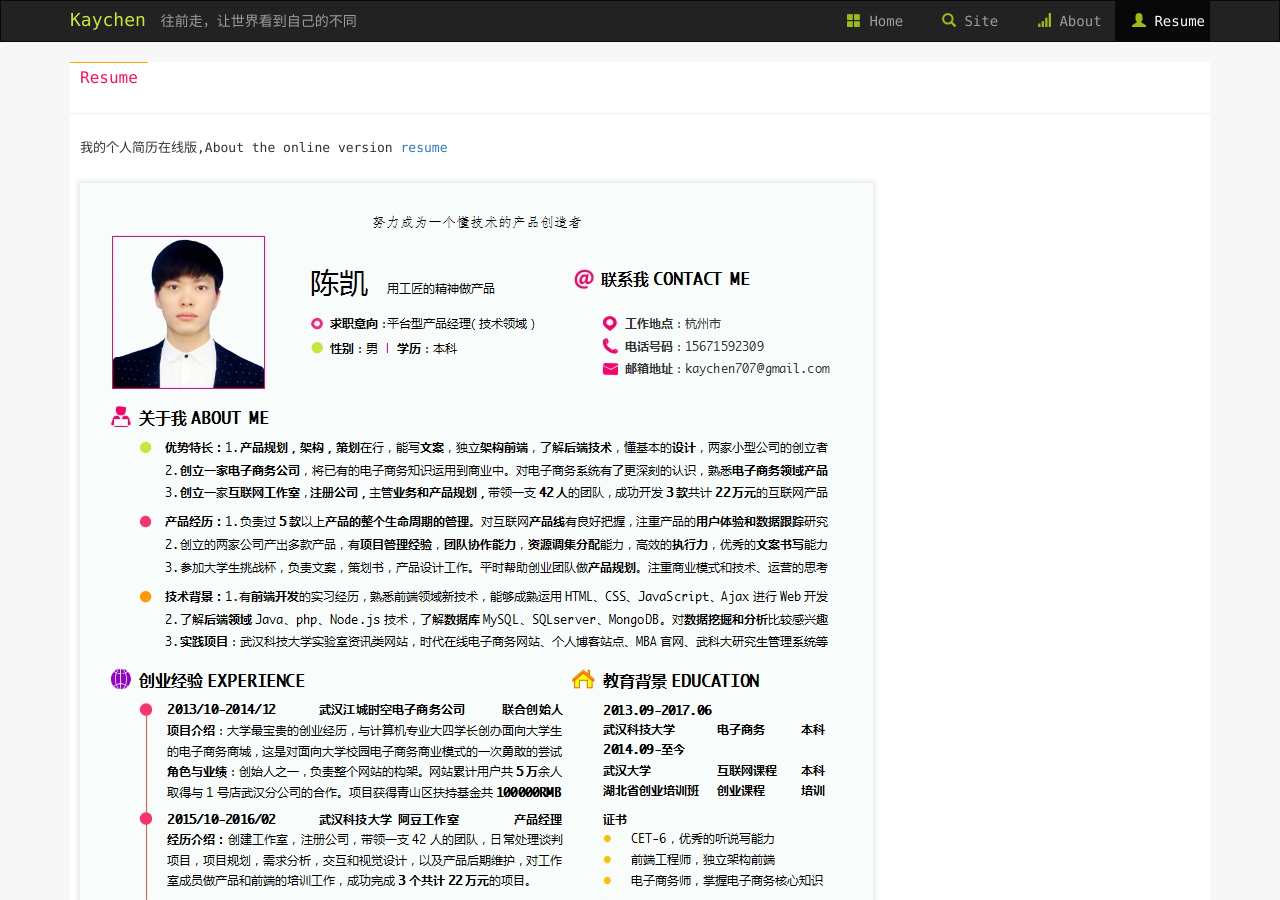
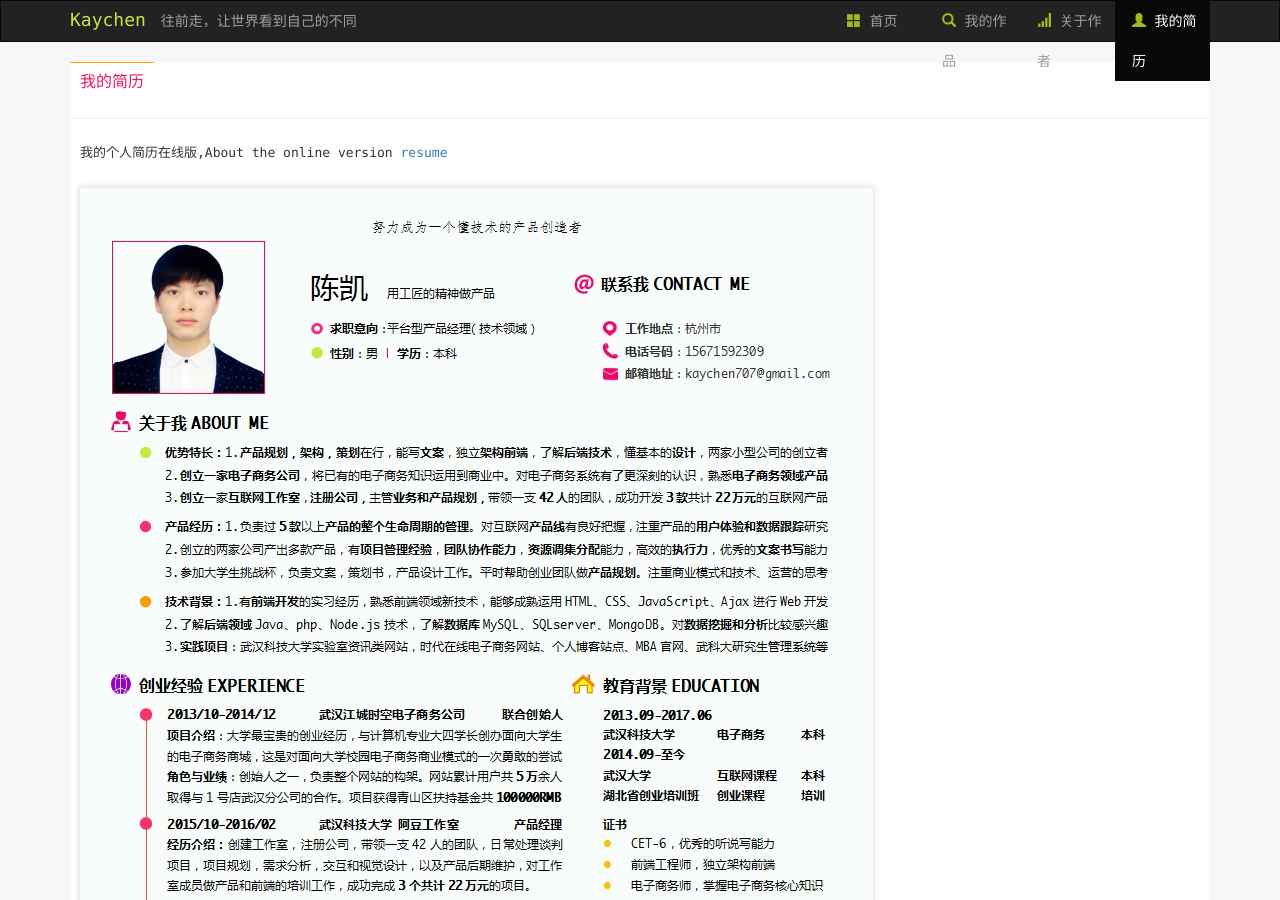
Before and after one commit to LittlewhiteChen/LittlewhiteChen.github.io, a Jekyll site: the page built from pages/4resume.md, in a window 1280 px wide and 900 px high. Built offline with Jekyll 4.4.1, drawn with Linux system fonts in a browser that asks for light colours; nearby versions of some CDN libraries; comment, search, counter and statistics services are not loaded; a style sheet for code colours, icons or effects is not loaded.

Commit message:
站点调整

```diff
--- a/_includes/header.html
+++ b/_includes/header.html
@@ -23,7 +23,7 @@
           {% else %}
           <li>
         {% endif %}
-          <a href="{{ site.baseurl }}/"><span class="glyphicon glyphicon-th-large"></span> Home</a></li>
+          <a href="{{ site.baseurl }}/"><span class="glyphicon glyphicon-th-large"></span> 首页</a></li>
 
         {% for p in site.pages %}
           {% if p.title %}
--- a/pages/1site.html
+++ b/pages/1site.html
@@ -1,6 +1,6 @@
 ---
 layout: page
-title: Site
+title: 我的作品
 permalink: /site/
 icon: glyphicon-search
 ---
--- a/pages/3about.md
+++ b/pages/3about.md
@@ -1,6 +1,6 @@
 ---
 layout: page
-title: About
+title: 关于作者
 permalink: /about/
 icon: glyphicon-signal
 ---
--- a/pages/4resume.md
+++ b/pages/4resume.md
@@ -1,6 +1,6 @@
 ---
 layout: page
-title: Resume
+title: 我的简历
 permalink: /Resume/
 icon: glyphicon-user
 ---
```
